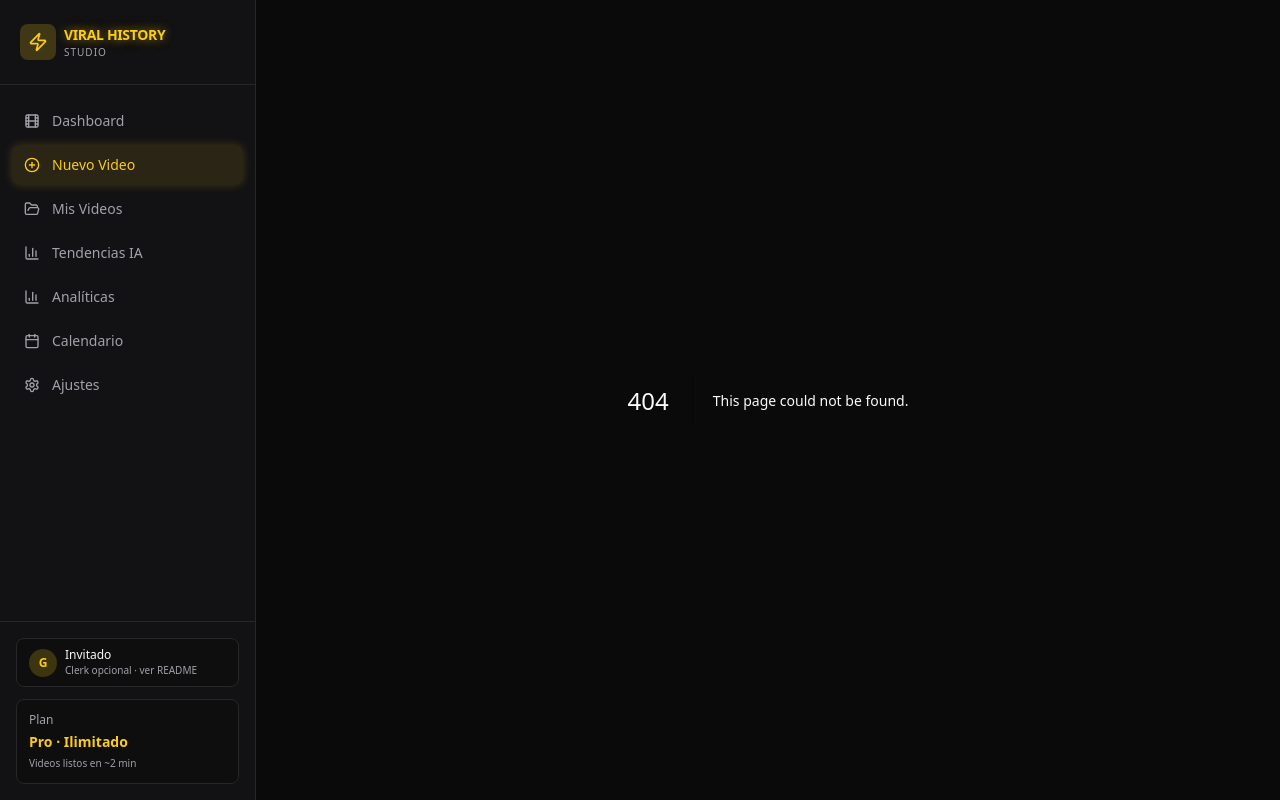
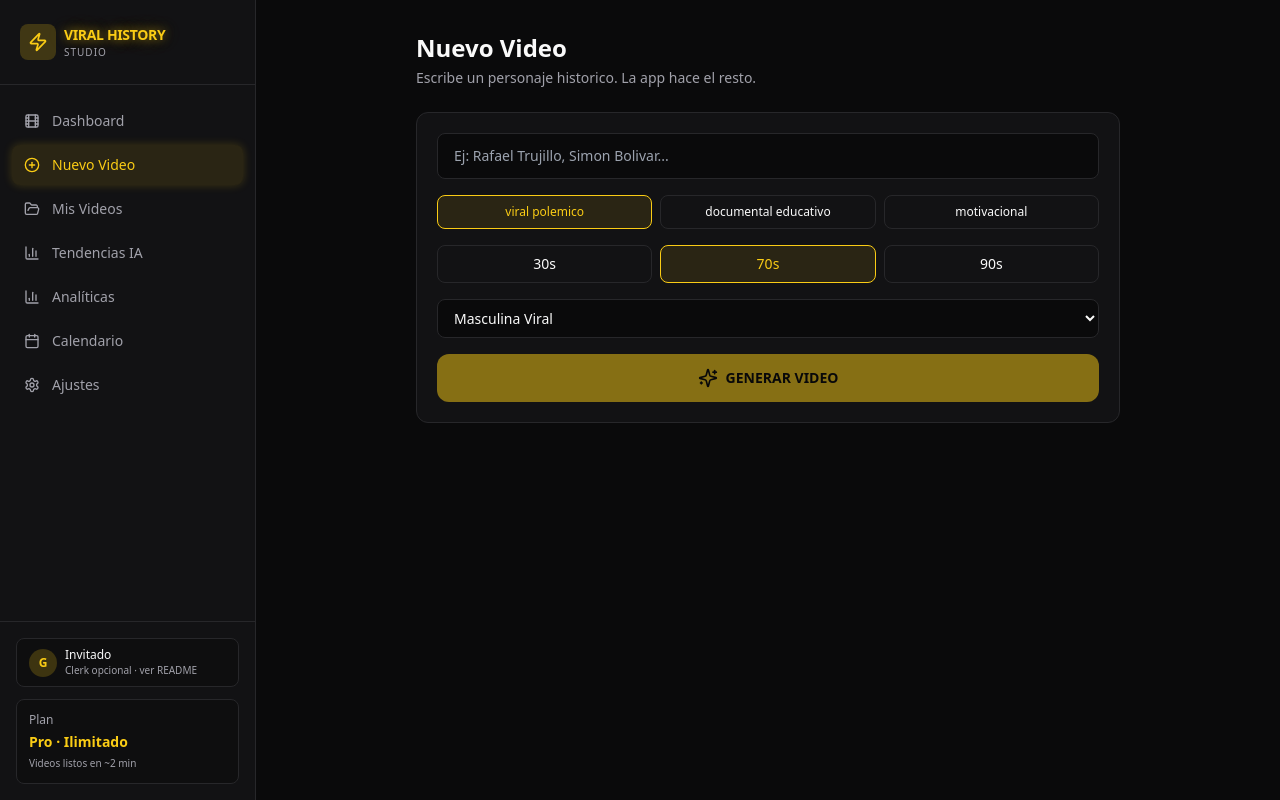
Before and after one commit to nerolizacaraballomarmolejos-glitch/viral-history-studio, a Next.js app: page /nuevo in a window 1280 px wide. Before the commit this address had no page. Built offline with nearby package versions, Linux system fonts and the light colour scheme.

Commit message:
feat: Nuevo Video generator page

```diff
--- /dev/null
+++ b/src/app/nuevo/page.tsx
@@ -0,0 +1,178 @@
+"use client";
+
+import { useState, useEffect } from "react";
+import { Loader2, Sparkles, CheckCircle2, AlertCircle, Download } from "lucide-react";
+
+type Tone = "viral-polemico" | "documental-educativo" | "motivacional";
+type Duration = 30 | 70 | 90;
+type VoiceId = "masculina-viral" | "femenina-misterio" | "dominicana";
+
+export default function NuevoVideoPage() {
+  const [name, setName] = useState("");
+  const [tone, setTone] = useState<Tone>("viral-polemico");
+  const [duration, setDuration] = useState<Duration>(70);
+  const [voice, setVoice] = useState<VoiceId>("masculina-viral");
+  const [loading, setLoading] = useState(false);
+  const [progress, setProgress] = useState(0);
+  const [result, setResult] = useState<any>(null);
+  const [error, setError] = useState<string | null>(null);
+  const [exporting, setExporting] = useState(false);
+  const [downloadUrl, setDownloadUrl] = useState<string | null>(null);
+  const [exportMsg, setExportMsg] = useState<string | null>(null);
+
+  useEffect(() => {
+    try {
+      const n = new URLSearchParams(window.location.search).get("nombre");
+      if (n) setName(n);
+    } catch {}
+  }, []);
+
+  async function handleGenerate() {
+    if (!name.trim()) return;
+    setError(null);
+    setResult(null);
+    setDownloadUrl(null);
+    setLoading(true);
+    setProgress(10);
+    const t = setInterval(() => setProgress((p) => Math.min(p + 5, 90)), 400);
+    try {
+      const res = await fetch("/api/generate", {
+        method: "POST",
+        headers: { "Content-Type": "application/json" },
+        body: JSON.stringify({ characterName: name.trim(), tone, duration, voice }),
+      });
+      clearInterval(t);
+      if (!res.ok) {
+        const err = await res.json().catch(() => ({}));
+        throw new Error(err.error || "Error en la generacion");
+      }
+      const data = await res.json();
+      setResult(data);
+      setProgress(100);
+      await fetch("/api/videos", {
+        method: "POST",
+        headers: { "Content-Type": "application/json" },
+        body: JSON.stringify({
+          characterName: data.meta?.characterName || name,
+          tone, duration, voice, status: "ready",
+          script: data.script?.fullScript,
+          titleCover: data.script?.titleCover,
+          description: data.script?.description,
+          hashtags: data.script?.hashtags,
+          imageCount: data.meta?.imageCount,
+        }),
+      }).catch(() => {});
+    } catch (e: any) {
+      clearInterval(t);
+      setError(e.message || "Error");
+    } finally {
+      setLoading(false);
+    }
+  }
+
+  async function handleExport() {
+    if (!result) return;
+    setExporting(true);
+    setExportMsg(null);
+    try {
+      const res = await fetch("/api/export", {
+        method: "POST",
+        headers: { "Content-Type": "application/json" },
+        body: JSON.stringify({
+          characterName: result.meta?.characterName,
+          script: result.script,
+          images: result.images,
+          audio: result.audio,
+          titleCover: result.script?.titleCover,
+        }),
+      });
+      const data = await res.json();
+      if (!res.ok) throw new Error(data.error || "Error exportando");
+      if (data.downloadUrl) {
+        setDownloadUrl(data.downloadUrl);
+        setExportMsg(`Video listo · ${data.durationSec}s`);
+      } else {
+        setExportMsg(data.message || data.error || "Sin URL");
+      }
+    } catch (e: any) {
+      setExportMsg(e.message || "Error");
+    } finally {
+      setExporting(false);
+    }
+  }
+
+  return (
+    <div className="p-4 md:p-8 pb-24 max-w-3xl mx-auto">
+      <h1 className="text-2xl font-bold mb-1">Nuevo Video</h1>
+      <p className="text-muted text-sm mb-6">Escribe un personaje historico. La app hace el resto.</p>
+      <div className="rounded-xl border border-border bg-card p-5 space-y-4">
+        <input value={name} onChange={(e) => setName(e.target.value)}
+          placeholder="Ej: Rafael Trujillo, Simon Bolivar..."
+          className="w-full rounded-lg border border-border bg-background px-4 py-3 text-sm focus:outline-none focus:ring-2 focus:ring-neon/50"
+          onKeyDown={(e) => e.key === "Enter" && handleGenerate()} />
+        <div className="grid grid-cols-3 gap-2">
+          {(["viral-polemico", "documental-educativo", "motivacional"] as Tone[]).map((t) => (
+            <button key={t} type="button" onClick={() => setTone(t)}
+              className={`rounded-lg border px-2 py-2 text-xs ${tone === t ? "border-neon bg-neon/10 text-neon" : "border-border"}`}>
+              {t.replace(/-/g, " ")}
+            </button>
+          ))}
+        </div>
+        <div className="flex gap-2">
+          {([30, 70, 90] as Duration[]).map((d) => (
+            <button key={d} type="button" onClick={() => setDuration(d)}
+              className={`flex-1 rounded-lg border py-2 text-sm ${duration === d ? "border-neon bg-neon/10 text-neon" : "border-border"}`}>
+              {d}s
+            </button>
+          ))}
+        </div>
+        <select value={voice} onChange={(e) => setVoice(e.target.value as VoiceId)}
+          className="w-full rounded-lg border border-border bg-background px-3 py-2 text-sm">
+          <option value="masculina-viral">Masculina Viral</option>
+          <option value="femenina-misterio">Femenina Misterio</option>
+          <option value="dominicana">Dominicana</option>
+        </select>
+        <button onClick={handleGenerate} disabled={!name.trim() || loading}
+          className="w-full flex items-center justify-center gap-2 rounded-xl bg-neon py-3.5 text-sm font-bold text-black disabled:opacity-50">
+          {loading ? <><Loader2 className="h-5 w-5 animate-spin" /> Generando...</> : <><Sparkles className="h-5 w-5" /> GENERAR VIDEO</>}
+        </button>
+      </div>
+      {(loading || result || error) && (
+        <div className="mt-6 rounded-xl border border-border bg-card p-5">
+          {loading && (
+            <>
+              <p className="text-sm mb-2">Procesando pipeline...</p>
+              <div className="h-2 rounded-full bg-background overflow-hidden">
+                <div className="h-full bg-neon transition-all" style={{ width: `${progress}%` }} />
+              </div>
+            </>
+          )}
+          {error && <div className="flex items-center gap-2 text-danger text-sm"><AlertCircle className="h-5 w-5" />{error}</div>}
+          {result && !loading && (
+            <div className="space-y-4">
+              <div className="flex items-center gap-2 text-success text-sm font-semibold">
+                <CheckCircle2 className="h-5 w-5" /> Listo · {result.meta?.imageCount || 0} imagenes
+              </div>
+              {result.images?.length > 0 && (
+                <div className="grid grid-cols-4 gap-1.5">
+                  {result.images.slice(0, 8).map((img: any, i: number) => (
+                    // eslint-disable-next-line @next/next/no-img-element
+                    <img key={i} src={img.thumb || img.url} alt="" className="aspect-[9/16] object-cover rounded-md border border-border" />
+                  ))}
+                </div>
+              )}
+              <div className="rounded-lg border border-border bg-background p-4 text-sm whitespace-pre-wrap">{result.script?.fullScript}</div>
+              <button onClick={handleExport} disabled={exporting}
+                className="w-full flex items-center justify-center gap-2 rounded-lg bg-neon py-3 text-sm font-bold text-black">
+                {exporting ? <Loader2 className="h-4 w-4 animate-spin" /> : <Download className="h-4 w-4" />}
+                {exporting ? "Renderizando..." : "Exportar MP4"}
+              </button>
+              {downloadUrl && <a href={downloadUrl} download className="block text-center text-success text-sm font-medium">Descargar video</a>}
+              {exportMsg && <p className="text-xs text-muted">{exportMsg}</p>}
+            </div>
+          )}
+        </div>
+      )}
+    </div>
+  );
+}
```
